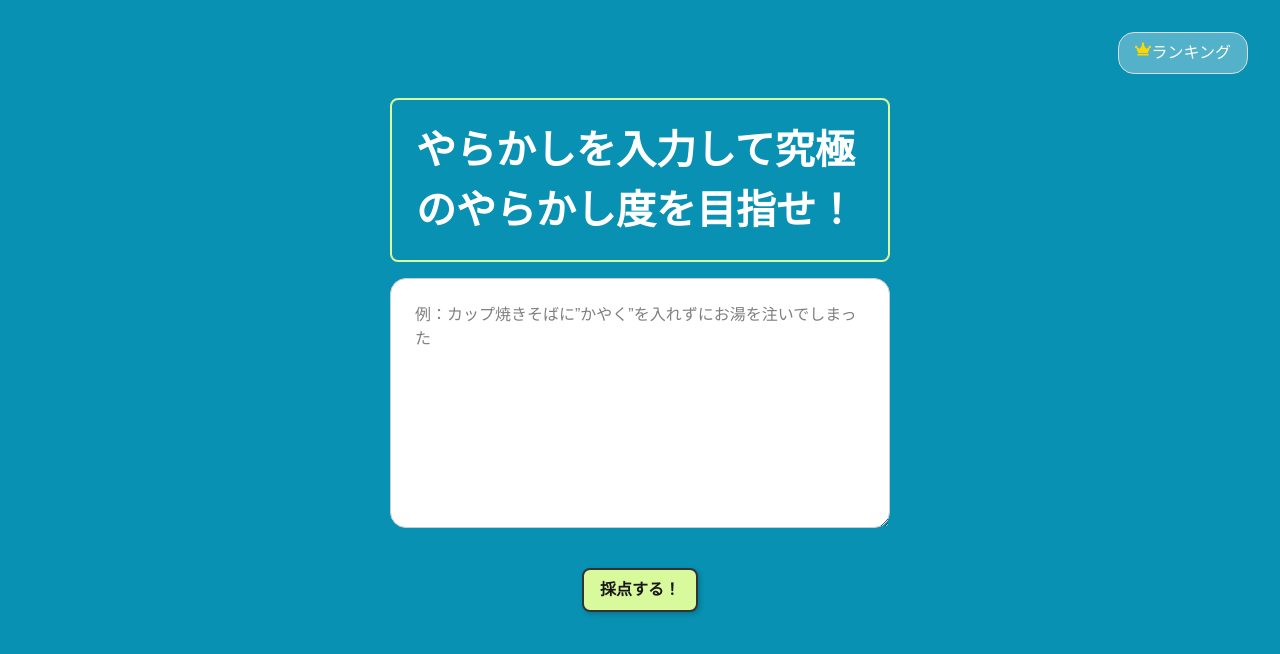
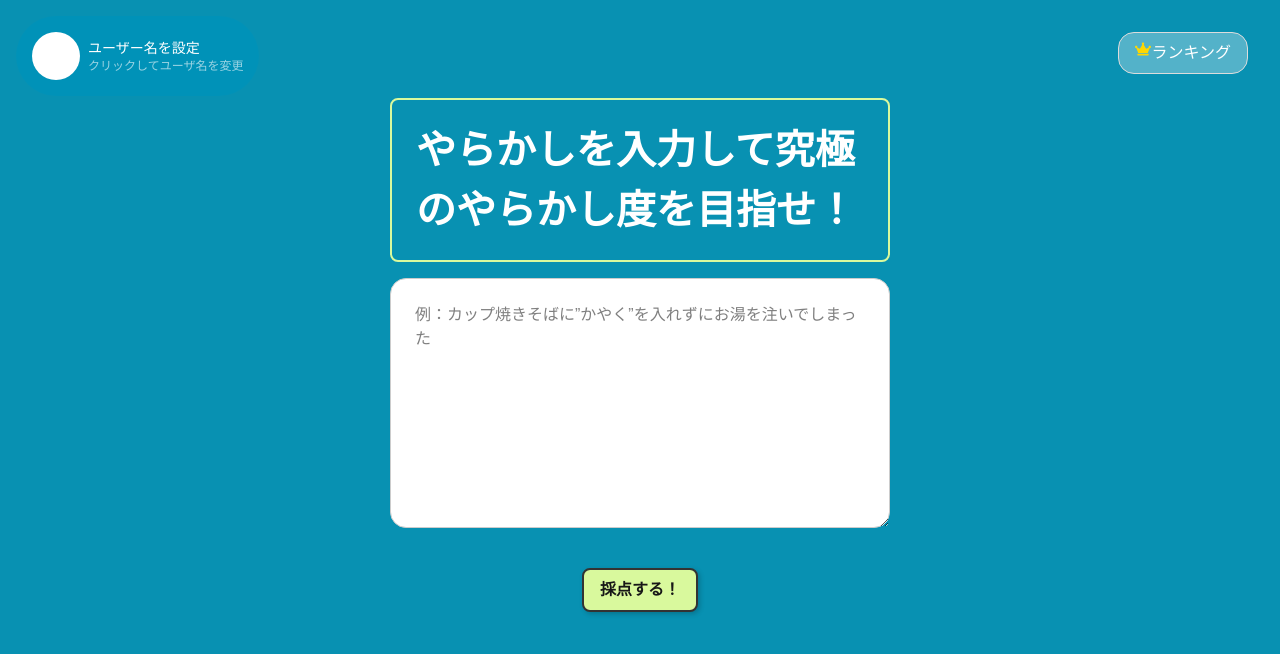
Before and after one commit to Po372/demo-app, a Next.js app: page / in a window 1280 px wide. Shown: the top 654 px of the page. Built offline with nearby package versions, Linux system fonts and the light colour scheme.

Commit message:
ユーザ名変更ボタンを実装

```diff
--- a/features/Home/Home.tsx
+++ b/features/Home/Home.tsx
@@ -2,6 +2,8 @@ import "../Home/CSS/Home.css";
 import Ranking from "./Ranking";
 import Scoring from "./Scoring";
 import HeadlineInput from "./HeadlineInput";
+import Link from "next/link";
+import { useEffect, useState } from "react";
 
 export default function Home({
   error,
@@ -14,8 +16,30 @@ export default function Home({
   setInputFailureText: (text: string) => void;
   onScoringClick: () => void;
 }) {
+  const [userName, setUserName] = useState<string | null>(null);
+
+  useEffect(() => {
+    // ローカルストレージからユーザー名を取得
+    const storedUserName = localStorage.getItem("userName");
+    if (storedUserName) {
+      setUserName(storedUserName);
+    }
+  }, []);
+
   return (
     <div className="home-container">
+      <Link
+        href="/user-name"
+        className="flex absolute top-4 left-4 text-white text-l gap-2 justify-center items-center p-4 rounded-full bg-cyan-600 hover:bg-cyan-700 transition"
+      >
+        <div className="flex justify-center items-center text-cyan-800 font-bold text-xl rounded-full w-12 h-12 bg-white">
+          {userName?.charAt(0)}
+        </div>
+        <div className="flex flex-col">
+          <div className="text-sm">{userName ? `${userName}さん` : "ユーザー名を設定"}</div>
+          <div className="text-white/60 text-xs">クリックしてユーザ名を変更</div>
+        </div>
+      </Link>
       <Ranking />
       <HeadlineInput inputFailureText={inputFailureText} setInputFailureText={setInputFailureText} />
       {error && (
```
